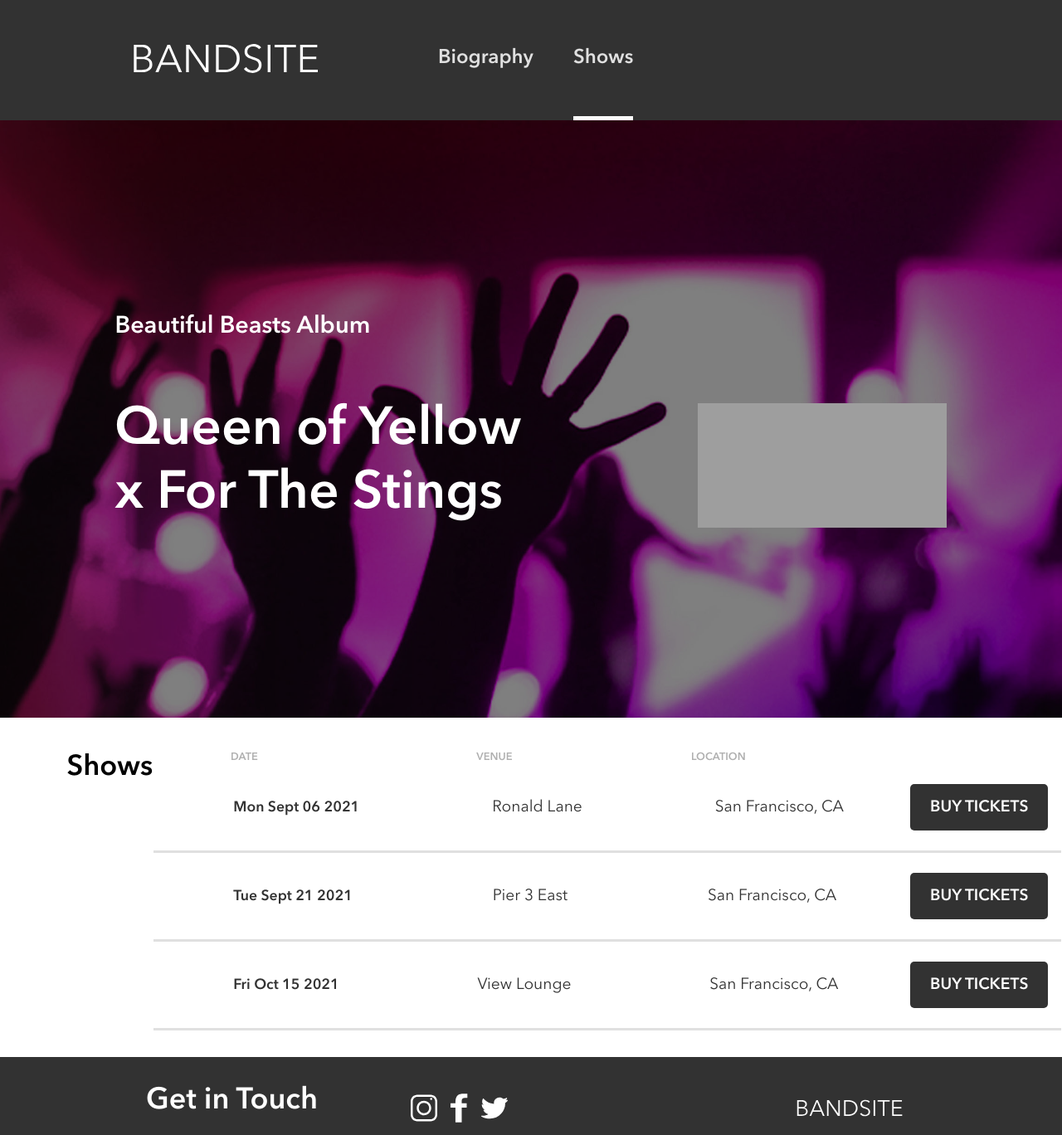
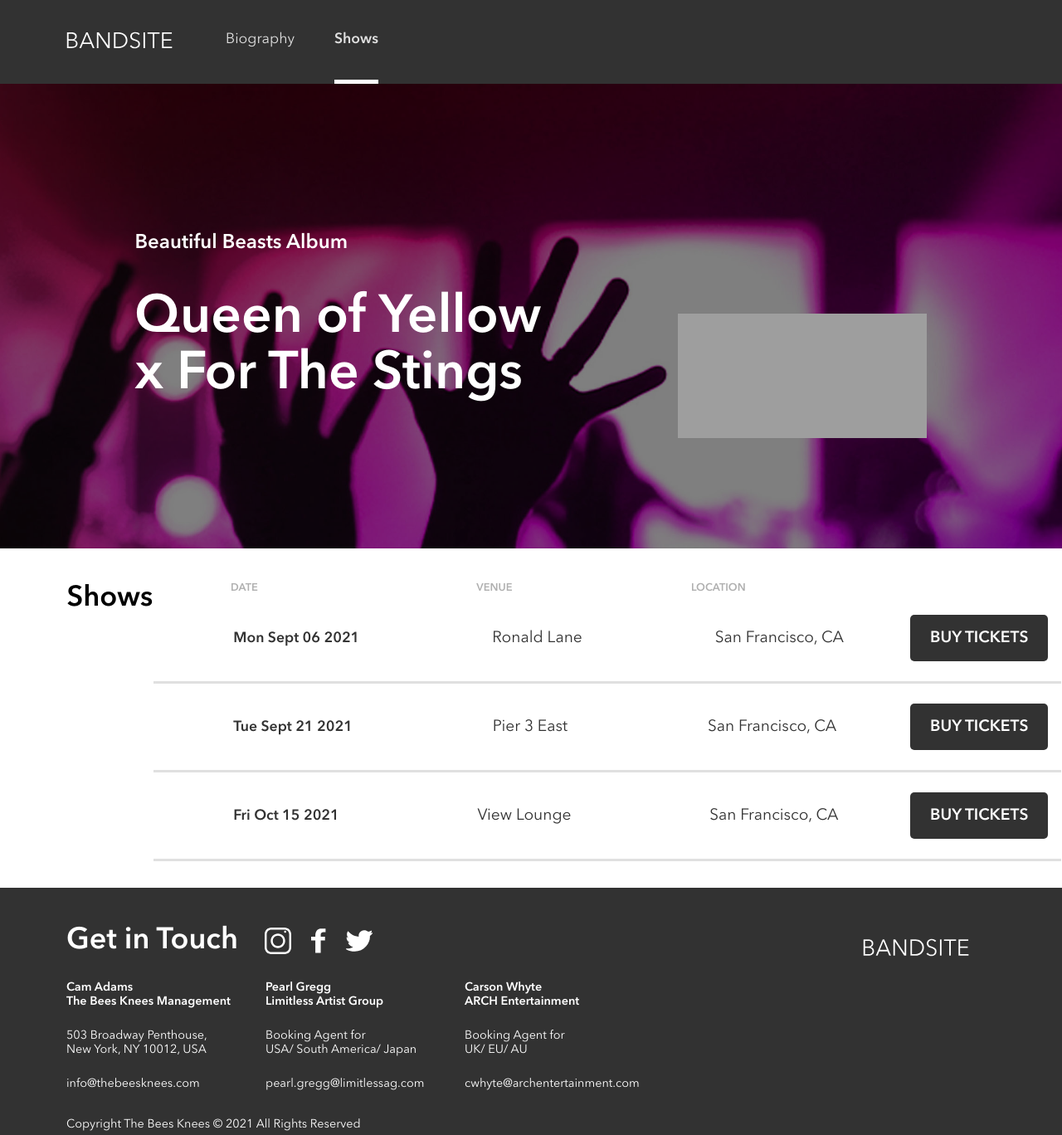
Before and after one commit to MarceloVBrasil/BandSite, a plain HTML site: page pages/shows.html in a window 1280 px wide. Shown: the top 1368 px of the page at 83% size. Drawn offline with Linux system fonts and the light colour scheme; grey boxes are pictures that could not be loaded.

Commit message:
fix padding and font sizes

```diff
--- a/pages/shows.html
+++ b/pages/shows.html
@@ -51,7 +51,7 @@
         <footer class="footer">
         <div class="footer-top">
             <div class="footer-top__left">
-                <h1 class="footer-top__title">Get in Touch</h1>
+                <h2 class="footer-top__title">Get in Touch</h2>
                 <div class="footer-top__icons">
                     <img src="../assets/icons/SVG/Icon-instagram.svg" alt="instagram" class="footer-top__icon--instagram">
                     <img src="../assets/icons/SVG/Icon-facebook.svg" alt="facebook" class="footer-top__icon--facebook">
@@ -63,43 +63,43 @@
 
         <div class="footer-center">
             <div class="footer-center__section">
-                <div>
+                <div class="footer-center__section-top">
                     <p class="footer-center__text">Cam Adams</p>
                     <p class="footer-center__text">The Bees Knees Management</p>
                 </div>
 
-                <div>
+                <div class="footer-center__section-bottom">
                     <p class="footer-center__text">503 Broadway Penthouse,</p>
                     <p class="footer-center__text">New York, NY 10012, USA</p>
                 </div>
-                <p class="footer-center__text">info@thebeesknees.com</p>
+                <p class="footer-center__text footer-center__section-bottom">info@thebeesknees.com</p>
             </div>
 
             <div class="footer-center__section">
-                <div>
+                <div class="footer-center__section-top">
                     <p class="footer-center__text">Pearl Gregg</p>
                     <p class="footer-center__text">Limitless Artist Group</p>
                 </div>
 
-                <div>
+                <div class="footer-center__section-bottom">
                     <p class="footer-center__text">Booking Agent for</p>
                     <p class="footer-center__text">USA/ South America/ Japan</p>
                 </div>
-                <p class="footer-center__text">pearl.gregg@limitlessag.com</p>
+                <p class="footer-center__text footer-center__section-bottom">pearl.gregg@limitlessag.com</p>
             </div>
 
             <div class="footer-center__section">
-                <div>
+                <div class="footer-center__section-top">
                     <p class="footer-center__text">Carson Whyte</p>
                     <p class="footer-center__text">ARCH Entertainment</p>
                 </div>
 
-                <div>
+                <div class="footer-center__section-bottom">
                     <p class="footer-center__text">Booking Agent for</p>
                     <p class="footer-center__text">UK/ EU/ AU</p>
                 </div>
                 <a href="mailto:marcelo.vital.brasil@gmail.com" class="email">
-                    <p class="footer-center__text ">cwhyte@archentertainment.com</p>
+                    <p class="footer-center__text footer-center__section-bottom">cwhyte@archentertainment.com</p>
                 </a>
             </div>
         </div>
--- a/styles/bio.scss
+++ b/styles/bio.scss
@@ -16,21 +16,20 @@
 
         flex-direction: row;
         justify-content: flex-start;
-        column-gap: 1.5rem;
-        padding: 0rem 5rem;
+        padding: 0rem 2rem;
+
+        @include desktop {
+            padding: 0 5rem;
+        }
     }
 
-    @include desktop{
-        padding: 0rem 10rem;
-    }
 
     &__logo{
         cursor: pointer;
-         width: 12rem;
+         width: 10rem;
 
         @include tablet{
-            width: 16rem;
-            padding-right: 2rem;
+            width: 8rem;
         }
     }
 
@@ -44,7 +43,7 @@
 
         @include tablet{
             flex-direction: row;
-            column-gap: 7rem;
+            column-gap: 4em;
             width: auto;
         }
 
@@ -60,22 +59,25 @@
             }
 
             &-link{
-                @include font600;
+                @include font400;
                 text-align: center;
-                font-size: 1.5rem;
+                font-size: 1.1rem;
                 line-height: 2rem;
                 text-decoration: none;
                 color: $Mercury;
                 cursor: pointer;
-                padding: 1rem 0rem;
+                padding: 1rem 0 0.5rem 0;
                 width: 100%;
                 border-bottom: 5px solid transparent;
 
                 @include tablet{
-                    line-height: 2.75rem;
                     width: auto;
-                    padding: 3rem 0;
+                    padding: 1.5rem 0;
                     margin-right: 3rem;
+                }
+
+                @include desktop {
+                    padding: 2rem 0;
                 }
 
                 &:hover{
@@ -88,35 +90,51 @@
 
 
 .active-link{
+    @include font600;
     border-bottom: 5px solid $White;
 }
 
 .hero{
     background-image: url("../assets/images/hero-bio.jpg");
-    height: 60vh;
-    background-size: cover;
+    height: 40vh;
+    background-size: 100% 100%;
     display: flex;
     align-items: center;
+    isolation: isolate;
+    position: relative;
 
     @include tablet{
-        height: 90vh;
+        background-size: cover;
+    }
+
+    &::after{
+    content: "";
+    position: absolute;
+    background-color: rgba(0, 0, 0, 0.5);
+    inset: 0;
+    z-index: -1;
+    }
+
+
+    @include tablet{
+        height: 102vh;
     }
 
     &__text{
-        @include font600;
+        @include pageHeader_mobile;
         color: $White;
-        font-size: 1.5rem;
-        line-height: 2rem;
         padding: 0rem 1rem;
 
         @include tablet{
-            font-size: 3.75rem;
-            line-height: 4.25rem;
-            padding: 0rem 5rem;
+            @include pageHeader_tablet_desktop;
+            padding: 0rem 2rem;
+        }
+
+        @include desktop {
+            padding: 0 5rem;
         }
 
         @include desktop{
-            padding: 0rem 10rem;
             margin-top: 15rem;
         }
     }
@@ -127,56 +145,51 @@
     flex-direction: column;
     justify-content: center;
 
-    @include tablet{
-        grid-template-columns: 80vw;
+    @include desktop {
+        padding-left: 5rem
     }
 
     &__title{
-        @include font600;
-        font-size: 1.5rem;
-        line-height: 2rem;
-        padding: 1rem;
+        @include sectionHeader_mobile;
+        padding: 1.5rem 1rem 1rem 1rem;
 
         @include tablet{
             font-size: 2.25rem;
             line-height: 2.75rem;
-            padding: 2rem 5rem;
+            padding: 4rem 1rem 2.25rem 2rem;
         }
 
-        @include desktop{
-            padding: 2rem 10rem;
-        }
     }
 
     &__image{
-        width: 85vw;
-        margin: 1rem;
+        width: 90%;
+        margin: auto;
+        padding-bottom: 1rem;
+        aspect-ratio: 16 / 9;
 
         @include tablet{
-            width: 65vw;
-            margin: 0 auto 2rem auto;
+            padding-bottom: 2.25rem
         }
     }
 
     &__caption{
-        width: 65vw;
-        padding: 0rem 1rem;
-        @include font600;
-        font-size: 1.25rem;
+        @include subHeader_mobile;
+        font-weight: 700;
+        width: 90%;
+        padding: 0.25rem 1rem;;
 
         @include tablet{
-            font-size: 1.75rem;
             margin: auto;
+            @include subHeader_tablet_desktop;
         }
     }
 
     &__text{
-        margin: 2rem 1rem;
-        @include font600;
-        font-size: 1.25rem;
+        @include bodyCopy_mobile;
+        margin: auto;
 
         @include tablet{
-            width: 65vw;
+            width: 90%;
             margin: auto;
             margin-top: 2rem;
             @include font600;
@@ -185,13 +198,11 @@
     }
 
     &__subtitle{
-        width: 65vw;
+        @include subHeader_mobile;
         padding: 1rem 0rem 0rem 1rem;
-        @include font600;
-        font-size: 1.0rem;
 
         @include tablet{
-            width: 70vw;
+            width: 90%;
             margin: auto;
             @include font600;
             font-size: 1.75rem;
@@ -208,7 +219,7 @@
 
         @include tablet{
             flex-direction: row;
-            width: 70%;
+            width: 90%;
             column-gap: 1rem;
         }
 
@@ -228,24 +239,26 @@
         flex-direction: column;
         justify-content: center;
         align-items: center;
+
+        @include desktop {
+            padding-left: 5rem;
+        }
     }
 
     &__title{
-        @include font600;
-        font-size: 1.5rem;
-        line-height: 2rem;
-        padding: 1rem;
+        @include sectionHeader_mobile;
+        padding: 1.5rem 1rem 1rem 1rem;
 
         @include tablet{
+            @include sectionHeader_tablet_desktop;
             align-self: flex-start;
-            font-size: 2.25rem;
-            line-height: 3rem;
-            padding: 1rem 5rem;
+            padding: 1rem 2rem;
         }
 
-        @include desktop{
-            padding: 1rem 10rem;
+        @include desktop {
+            padding: 2rem;
         }
+
     }
 
     &-grid{
@@ -258,11 +271,14 @@
         @include tablet{
             flex-direction: row;
             flex-wrap: wrap;
+            column-gap: 2.25rem;
+            padding: 0 2rem;
+
         }
 
         &__image{
             width: 80vw;
-            padding: 1rem;
+            padding-bottom: 1rem;
             filter: grayscale(100%);
 
             &:hover{
@@ -270,7 +286,8 @@
             }
 
             @include tablet{
-                width: 25vw;
+                max-width: 30%;
+                padding-bottom: 2.25rem;
             }
         }
     }
@@ -285,21 +302,20 @@
     flex-direction: column;
 
     .invalid-form{
-        border: 3px solid red;
+        border: 3px solid $inputError;
     }
 
     @include tablet{
-        padding: 1rem 5rem;
+        padding: 2rem;
     }
 
-    @include desktop{
-        padding: 1rem 10rem;
+    @include desktop {
+        padding: 2rem 5rem;
     }
 
     &__title{
-        @include font600;
+        @include sectionHeader_mobile;
         color: $BandSite-Black;
-        font-size: 1.5rem;
 
         @include tablet{
             font-size: 2.25rem;
@@ -349,10 +365,9 @@
         }
 
         &__label{
+            @include label_mobile;
             text-transform: uppercase;
             color: $Silver;
-            @include font600;
-            font-size: 1rem;
             align-self: flex-start;
 
         }
@@ -374,11 +389,11 @@
            @include font400;
             font-size: 1.0rem;
             outline: none;
-            border: 3px solid $Silver;
+            border: 3px solid $Mercury;
             border-radius: 5px;
             padding: 0.6rem;
             width: 100%;
-            background-color: $Mercury;
+            background-color: $Alabaster;
 
             @include tablet{
                 padding: 0.85rem;
@@ -386,15 +401,14 @@
 
             &--big{
                 @include font400;
-                font-size: 1.3rem;
+                font-size: 1.0rem;
                 outline: none;
-                border: 3px solid $Silver;
-                background-color: $Mercury;
+                border: 3px solid $Mercury;
+                background-color: $Alabaster;
                 border-radius: 5px;
                 padding: 1rem 1rem 5rem 1rem;
                 width: 100%;
                 resize: none;
-                border: 1px solid green;
 
             }
         }
@@ -420,6 +434,10 @@
             width: 100%;
             cursor: pointer;
             align-self: flex-end;
+
+            @include tablet{
+                max-width: 15rem;
+            }
 
             &:hover{
                 background-color: $BandSite-DarkBlack;
@@ -469,7 +487,7 @@
         &__date{
             @include font400;
             font-size: 1.2rem;
-            color: $Mercury;
+            color: $Silver;
         }
 
         &__message{
@@ -482,28 +500,26 @@
 .footer{
     margin-top: 2rem;
     background-color: $BandSite-Black;
-    padding: 1rem 0rem;
+    padding: 1rem;
 
     @include tablet{
-        padding: 1rem 5rem;
-        background-color: $BandSite-Black;
+        padding: 2rem;
     }
 
-    @include desktop{
-        padding: 1rem 10rem;
+    @include desktop {
+        padding: 2rem 5rem;
     }
 
-    &-top{
+    &-top {
         display: flex;
         flex-direction: column;
         justify-content: space-between;
-        padding: 1rem 0 1rem 1rem;
+        padding: 1rem 0rem;
 
         @include tablet{
             flex-direction: row;
             align-items: center;
             justify-content: space-between;
-            column-gap: 1rem;
         }
 
         &__left{
@@ -512,25 +528,26 @@
 
             @include tablet{
                 flex-direction: row;
+                column-gap: 2rem;
             }
         }
 
         &__title{
-            @include font600;
-            font-size: 1.5rem;
+           @include sectionHeader_mobile;
             color: white;
             padding-bottom: 1rem;
 
             @include tablet{
                 font-size: 2.25rem;
                 color: white;
-                padding: 0rem 7rem 1rem 0rem;
             }
         }
 
         &__icons{
             display: flex;
-            column-gap: 1rem;
+            column-gap: 1.5rem;
+            position: relative;
+            bottom: 0.5rem;
         }
 
         &__icon--instagram{
@@ -538,7 +555,7 @@
         }
 
         &__icon--facebook{
-            width: 1.3rem;
+            width: 1.1rem;
         }
 
         &__icon--twitter{
@@ -551,7 +568,7 @@
             display: none;
 
             @include tablet{
-                display: block;
+                display: block
             }
         }
     }
@@ -564,12 +581,12 @@
         flex-wrap: wrap;
         width: auto;
         margin: 0;
-        padding-left: 1rem;
 
         @include tablet{
             flex-direction: row;
             flex-wrap: wrap;
             width: 100%;
+            column-gap: 2rem;
         }
 
          &__section{
@@ -577,26 +594,34 @@
             flex-direction: column;
             align-items: flex-start;
             justify-content: flex-start;
-            row-gap: 2rem;
+            row-gap: 1.5rem;
             width: auto;
             margin: 0;
-            margin-bottom: 2rem;
+            margin-bottom: 1.5rem;
+            min-width: 13rem;
 
             @include tablet{
                 margin: 0;
             }
+
+            &-top{
+                font-family: $Font600;
+            }
+
+            &-bottom{
+                font-family: $Font400;
+            }
         }
 
         &__text{
-           @include font400;
             color: white;
             width: auto;
             margin: 0;
             padding: 0;
             font-size: 0.80rem;
 
-            @include tablet{
-                width: 20rem;
+            @include tablet {
+                font-size: 0.9rem
             }
         }
     }
@@ -605,17 +630,19 @@
 
     &-bottom__text{
         @include font400;
+        font-size: 0.68rem;
         color: white;
-        margin: 3rem  0;
-        padding-left: 1rem;
-        font-size: 0.8rem;
+        margin: 2rem  0;
+
+        @include tablet{
+            font-size: 0.9rem;
+        }
     }
 
     &-bottom__icon{
         margin-top: 5rem;
         margin-left: 1rem;
-        max-width: 12rem;
-        margin-bottom: 1rem;
+        width: 8rem;
         display: block;
 
         @include tablet{
@@ -624,6 +651,7 @@
     }
 }
 
+
 .email{
     text-decoration: none;
 }
--- a/styles/partials/_colors.scss
+++ b/styles/partials/_colors.scss
@@ -5,3 +5,4 @@ $BandSite-DarkBlack: #000000;
 $Mercury: #e0e0e0;
 $Alabaster: #FAFAFA;
 $SelectedShow: hsl(0, 0%, 78%);
+$inputError: #D22D2D;
--- a/styles/partials/_mixins.scss
+++ b/styles/partials/_mixins.scss
@@ -1,9 +1,13 @@
+@use './typography' as *;
+
 $tablet-breakpoint: 768px;
 $desktop-breakpoint: 1280px;
 
 $width1292-breakpoint: 1293px;
 $width830-breakpoint: 830px;
 $width335-breakpoint: 335px;
+
+// MEDIA
 
 @mixin tablet{
     @media (min-width: $tablet-breakpoint) {
@@ -34,3 +38,110 @@ $width335-breakpoint: 335px;
         @content;
     };
 }
+
+// FONT FAMILY AND WEIGHT
+
+@mixin font400{
+    font-family: $Font400;
+    font-weight: 400;
+}
+
+@mixin font600{
+    font-family: $Font600;
+    font-weight: 600;
+}
+
+@mixin font700{
+    font-family: $Font700;
+    font-weight: 700;
+}
+
+// FONT
+
+@mixin pageHeader_mobile {
+    font-family: $Font600;
+    font-weight: 600;
+    line-height: 2rem;
+    font-size: 1.5rem;
+}
+
+@mixin sectionHeader_mobile {
+    font-family: $Font600;
+    line-height: 2rem;
+    font-size: 1.5rem;
+}
+
+@mixin subHeader_mobile {
+    font-family: $Font600;
+    font-weight: 600;
+    line-height: 1.375rem;
+    font-size: 1.0rem;
+}
+
+@mixin bodyCopy_mobile {
+    font-family: $Font400;
+    line-height: 1.125rem;
+    font-size: 0.8125rem;
+}
+
+@mixin footerCopy_mobile {
+    font-family: $Font400;
+    line-height: 1.125rem;
+    font-size: 0.8125rem;
+}
+
+@mixin label_mobile {
+    font-family: $Font600;
+    font-weight: 600;
+    line-height: 1.25rem;
+    font-size: 0.90em;
+}
+
+@mixin button_mobile {
+    font-family: $Font700;
+    font-weight: 700;
+    line-height: 1.25rem;
+    font-size: 0.625rem;
+}
+
+@mixin pageHeader_tablet_desktop {
+    font-family: $Font600;
+    line-height: 4.25rem;
+    font-size: 3rem;
+}
+
+@mixin sectionHeader_tablet_desktop {
+    font-family: $Font600;
+    line-height: 2.75rem;
+    font-size: 2.25rem;
+}
+
+@mixin subHeader_tablet_desktop {
+    font-family: $Font600;
+    line-height: 2rem;
+    font-size: 1.5rem;
+}
+
+@mixin bodyCopy_tablet_desktop {
+    font-family: $Font400;
+    line-height: 1.375rem;
+    font-size: 0.875rem;
+}
+
+@mixin footerCopy_tablet_desktop {
+    font-family: $Font400;
+    line-height: 1.375rem;
+    font-size: 0.875rem;
+}
+
+@mixin label_tablet_desktop {
+    font-family: $Font700;
+    line-height: 1.25rem;
+    font-size: 0.75rem;
+}
+
+@mixin button_tablet_desktop {
+    font-family: $Font700;
+    line-height: 1.25rem;
+    font-size: 0.75rem;
+}
--- a/styles/partials/_typography.scss
+++ b/styles/partials/_typography.scss
@@ -3,18 +3,3 @@
 $Font700: "Avenir Next Bold", "sans-serif";
 $Font600: "Avenir Next Demi", "sans-serif";
 $Font400: "Avenir Next Regular", "sans-serif";
-
-@mixin font400{
-    font-family: $Font400;
-    font-weight: 400;
-}
-
-@mixin font600{
-    font-family: $Font600;
-    font-weight: 600;
-}
-
-@mixin font700{
-    font-family: $Font700;
-    font-weight: 700;
-}
--- a/styles/shows.scss
+++ b/styles/shows.scss
@@ -16,21 +16,20 @@
 
         flex-direction: row;
         justify-content: flex-start;
-        column-gap: 1.5rem;
-        padding: 0rem 5rem;
+        padding: 0rem 2rem;
+
+        @include desktop {
+            padding: 0 5rem;
+        }
     }
 
-    @include desktop{
-        padding: 0rem 10rem;
-    }
 
     &__logo{
         cursor: pointer;
-         width: 12rem;
+         width: 10rem;
 
         @include tablet{
-            width: 16rem;
-            padding-right: 2rem;
+            width: 8rem;
         }
     }
 
@@ -44,7 +43,7 @@
 
         @include tablet{
             flex-direction: row;
-            column-gap: 7rem;
+            column-gap: 4em;
             width: auto;
         }
 
@@ -60,22 +59,25 @@
             }
 
             &-link{
-                @include font600;
+                @include font400;
                 text-align: center;
-                font-size: 1.5rem;
+                font-size: 1.1rem;
                 line-height: 2rem;
                 text-decoration: none;
                 color: $Mercury;
                 cursor: pointer;
-                padding: 1rem 0rem;
+                padding: 1rem 0 0.5rem 0;
                 width: 100%;
                 border-bottom: 5px solid transparent;
 
                 @include tablet{
-                    line-height: 2.75rem;
                     width: auto;
-                    padding: 3rem 0;
+                    padding: 1.5rem 0;
                     margin-right: 3rem;
+                }
+
+                @include desktop {
+                    padding: 2rem 0;
                 }
 
                 &:hover{
@@ -88,12 +90,13 @@
 
 
 .active-link{
+    @include font600;
     border-bottom: 5px solid $White;
 }
 
 .hero{
     width: 100%;
-    height: 90vh;
+    height: 70vh;
     position: relative;
     background-image: url("../assets/images/hero-shows.jpg");
     background-size: cover;
@@ -104,10 +107,15 @@
     flex-direction: column;
     justify-content: space-between;
 
+    @include tablet {
+        padding: 2rem;
+    }
+
     @include desktop{
         flex-direction: row;
         justify-content: space-around;
         align-items: center;
+        padding: 2rem 5rem;
     }
 
     &::after{
@@ -126,20 +134,18 @@
     }
 
     &__subtitle{
-        @include font600;
-        font-size: 1.5rem;
+        @include subHeader_mobile;
 
         @include tablet{
-            font-size: 1.8rem;
+            @include subHeader_tablet_desktop;
         }
     }
 
     &__title{
-        @include font600;
-        font-size: 2.15rem;
+       @include pageHeader_mobile;
 
         @include tablet{
-            font-size: 3.0rem;
+            @include pageHeader_tablet_desktop;
         }
 
         @include desktop{
@@ -162,8 +168,12 @@
     }
 
     &__song{
-        max-width: 400px;
-        max-height: 200px;
+        max-width: 25rem;
+        max-height: 12.5rem;
+
+        @include tablet {
+            padding-top: 2rem;
+        }
 
         @include desktop{
             position: relative;
@@ -181,7 +191,7 @@
 
 
     @include tablet{
-        padding: 2rem 5rem;
+        padding: 2rem;
     }
 
     @include desktop{
@@ -382,28 +392,26 @@
 .footer{
     margin-top: 2rem;
     background-color: $BandSite-Black;
-    padding: 1rem 0rem;
+    padding: 1rem;
 
     @include tablet{
-        padding: 1rem 5rem;
-        background-color: $BandSite-Black;
+        padding: 2rem;
     }
 
-    @include desktop{
-        padding: 1rem 10rem;
+    @include desktop {
+        padding: 2rem 5rem;
     }
 
-    &-top{
+    &-top {
         display: flex;
         flex-direction: column;
         justify-content: space-between;
-        padding: 1rem 0 1rem 1rem;
+        padding: 1rem 0rem;
 
         @include tablet{
             flex-direction: row;
             align-items: center;
             justify-content: space-between;
-            column-gap: 1rem;
         }
 
         &__left{
@@ -412,25 +420,26 @@
 
             @include tablet{
                 flex-direction: row;
+                column-gap: 2rem;
             }
         }
 
         &__title{
-            @include font600;
-            font-size: 1.5rem;
+           @include sectionHeader_mobile;
             color: white;
             padding-bottom: 1rem;
 
             @include tablet{
                 font-size: 2.25rem;
                 color: white;
-                padding: 0rem 7rem 1rem 0rem;
             }
         }
 
         &__icons{
             display: flex;
-            column-gap: 1rem;
+            column-gap: 1.5rem;
+            position: relative;
+            bottom: 0.5rem;
         }
 
         &__icon--instagram{
@@ -438,7 +447,7 @@
         }
 
         &__icon--facebook{
-            width: 1.3rem;
+            width: 1.1rem;
         }
 
         &__icon--twitter{
@@ -451,7 +460,7 @@
             display: none;
 
             @include tablet{
-                display: block;
+                display: block
             }
         }
     }
@@ -464,12 +473,12 @@
         flex-wrap: wrap;
         width: auto;
         margin: 0;
-        padding-left: 1rem;
 
         @include tablet{
             flex-direction: row;
             flex-wrap: wrap;
             width: 100%;
+            column-gap: 2rem;
         }
 
          &__section{
@@ -477,26 +486,34 @@
             flex-direction: column;
             align-items: flex-start;
             justify-content: flex-start;
-            row-gap: 2rem;
+            row-gap: 1.5rem;
             width: auto;
             margin: 0;
-            margin-bottom: 2rem;
+            margin-bottom: 1.5rem;
+            min-width: 13rem;
 
             @include tablet{
                 margin: 0;
             }
+
+            &-top{
+                font-family: $Font600;
+            }
+
+            &-bottom{
+                font-family: $Font400;
+            }
         }
 
         &__text{
-           @include font400;
             color: white;
             width: auto;
             margin: 0;
             padding: 0;
             font-size: 0.80rem;
 
-            @include tablet{
-                width: 20rem;
+            @include tablet {
+                font-size: 0.9rem
             }
         }
     }
@@ -507,19 +524,21 @@
         @include font400;
         font-size: 0.74rem;
         color: white;
-        margin: 3rem  0;
-        padding-left: 1rem;
+        margin: 2rem  0;
 
         @include width335{
             font-size: 0.8rem;
+        }
+
+        @include tablet{
+            font-size: 0.9rem;
         }
     }
 
     &-bottom__icon{
         margin-top: 5rem;
         margin-left: 1rem;
-        max-width: 12rem;
-        margin-bottom: 1rem;
+        width: 8rem;
         display: block;
 
         @include tablet{
```
Also changed, not shown: index.html (+10 -10 lines), styles/bio.css, styles/shows.css.
